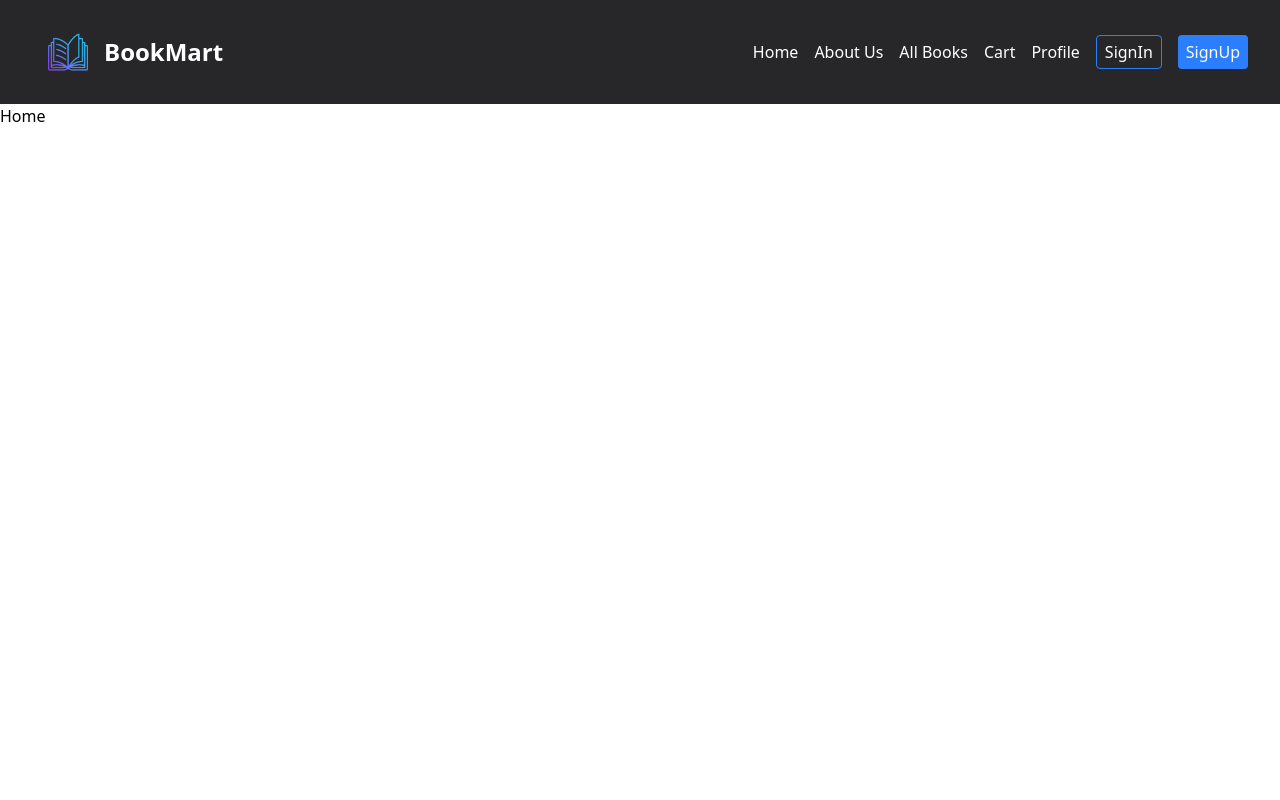
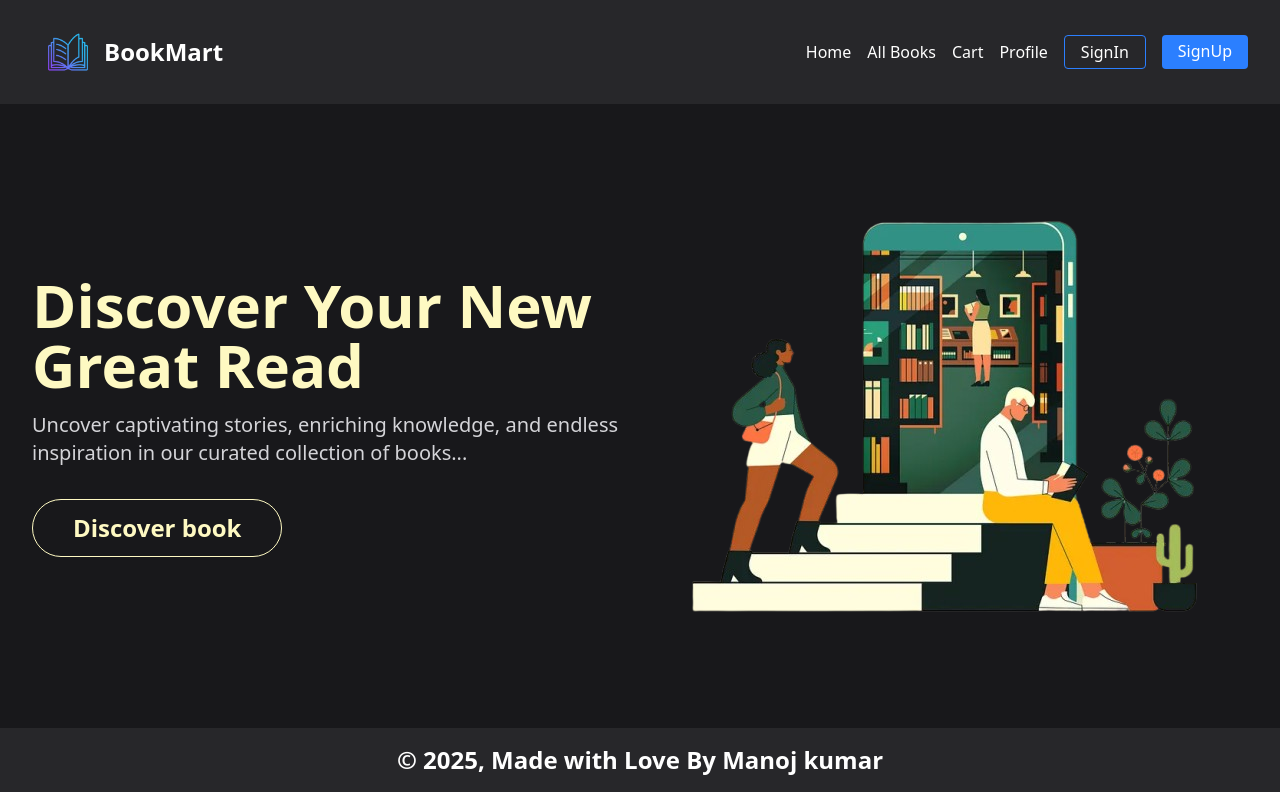
Before and after one commit to 12MANOJKUMAR/BookStore, a React (Vite) app in the folder frontend/BookMart/: page / in a window 1280 px wide. Shown: the top 800 px of the page. Built offline with nearby package versions, Linux system fonts and the light colour scheme.

Commit message:
react routing done

```diff
--- a/frontend/BookMart/src/App.jsx
+++ b/frontend/BookMart/src/App.jsx
@@ -1,12 +1,27 @@
 import Home from './pages/Home'
 import Navbar from './components/Navbar/Navbar'
 import Footer from './components/Footer/Footer'
+import { BrowserRouter as Router, Routes, Route } from 'react-router-dom'
+import Login from './pages/Login'
+import SignUp from './pages/SignUp'
+import AllBooks from './pages/AllBooks'
+import Cart from './pages/Cart'
+import Profile from './pages/Profile'
 const App = ()=>{
   return (
     <div className="">
+      <Router>
       <Navbar/>
-      <Home/>
+        <Routes>
+        <Route exact path= "/"  element ={<Home/>} />
+        <Route  path= "/login"  element ={<Login/>} />
+        <Route  path= "/signup"  element ={<SignUp/>} />
+        <Route  path= "/all-books"  element ={<AllBooks/>} />
+        <Route  path= "/cart"  element ={<Cart/>} />
+        <Route  path= "/profile"  element ={<Profile/>} />
+      </Routes>
       <Footer/>
+      </Router>
     </div>
   )
 }
--- /dev/null
+++ b/frontend/BookMart/src/components/Home/Hero.jsx
@@ -0,0 +1,26 @@
+import img from "./hero.png";
+const Hero = () => {
+  return (
+    <div className="hero h-[78vh] px-8 flex">
+      <div className=" w-full lg:w-3/6 flex flex-col items-center lg:items-start justify-center  ">
+        <h1 className="text-4xl lg:text-6xl font-semibold text-yellow-100 text-center lg:text-left">
+          Discover Your New Great Read
+        </h1>
+        <p className="mt-4 text-xl text-zinc-300 text-center lg:text-left">
+          Uncover captivating stories, enriching knowledge, and endless
+          inspiration in our curated collection of books...
+        </p>
+        <div className="mt-8">
+          <button className="text-yellow-100 text-xl lg:text-2xl font-semibold border border-yellow-100 px-10 py-3 hover:bg-zinc-800 rounded-full">
+            Discover book
+          </button>
+        </div>
+      </div>
+      <div className="w-full lg:w-3/6 h-auto lg:h-[100%] flex items-center justify-center">
+      <img src={img} alt="hero"  className = ""/>
+      </div>
+    </div>
+  );
+};
+
+export default Hero;
--- a/frontend/BookMart/src/components/Navbar/Navbar.jsx
+++ b/frontend/BookMart/src/components/Navbar/Navbar.jsx
@@ -1,3 +1,4 @@
+import { Link } from "react-router-dom";
 import logo from "../../assets/bookmart-logo.png";
 
 const Navbar = () => {
@@ -6,10 +7,6 @@ const Navbar = () => {
     {
       title:"Home",
       link : '/'
-    },
-    {
-      title: 'About Us',
-      link : '/about-us'
     },
     {
       title: 'All Books',
@@ -26,19 +23,19 @@ const Navbar = () => {
   ]
   return (
     <div className="navbar bg-zinc-800 text-white px-8 py-4 flex items-center justify-between">
-      <div className="logo flex items-center">
+      <Link  to={'/'} className="logo flex items-center">
         <img src={logo} alt="logo" className="h-10 m-4" />
         <h1 className="text-2xl font-semibold">BookMart</h1>
-      </div>
+      </Link>
       <div className="nav-right-side flex items-center gap-4">
       <div className="nav-links flex  items-center gap-4">
        {links.map((item,i)=>(
-        <div key ={item} className="hover:text-blue-500 cursor-pointer transition-all duration-300">{item.title}</div>
+        <Link to ={item.link} key ={item} className="hover:text-blue-500 cursor-pointer transition-all duration-300">{item.title}</Link >
        ))}
       </div>
       <div className="flex gap-4">
-       <button className="px-2 py-1 border border-blue-500 rounded transition-all duration-300 hover:bg-amber-50 hover:text-zinc-700">SignIn</button>
-       <button className="px-2 py-1 bg-blue-500 rounded transition-all duration-300 hover:bg-amber-50 hover:text-zinc-700">SignUp</button>
+       <Link to={'/login'} className="px-4 py-1 border border-blue-500 rounded transition-all duration-300 hover:bg-amber-50 hover:text-zinc-700">SignIn</Link >
+       <Link to = {'/signup'} className="px-4 py-1 bg-blue-500 rounded transition-all duration-300 hover:bg-amber-50 hover:text-zinc-700">SignUp</Link >
       </div>
       </div>
     </div>
--- /dev/null
+++ b/frontend/BookMart/src/pages/AllBooks.jsx
@@ -0,0 +1,12 @@
+
+
+const AllBooks =()=>{
+
+
+  return(
+
+    <div className="allbooks">allbooks</div>
+  )
+}
+
+export default AllBooks;
--- /dev/null
+++ b/frontend/BookMart/src/pages/Cart.jsx
@@ -0,0 +1,12 @@
+
+
+const Cart =()=>{
+
+
+  return (
+
+    <div className="cart">cart</div>
+  )
+}
+
+export default Cart
--- a/frontend/BookMart/src/pages/Home.jsx
+++ b/frontend/BookMart/src/pages/Home.jsx
@@ -1,10 +1,12 @@
-
+import Hero from "../components/Home/Hero";
 
 const Home = ()=>{
 
 
   return (
-    <div className="home h-screen">Home</div>
+    <div className="home  bg-zinc-900 text-white">
+    <Hero/>
+    </div>
   )
 }
 
--- /dev/null
+++ b/frontend/BookMart/src/pages/Login.jsx
@@ -0,0 +1,10 @@
+
+
+const Login =()=>{
+
+  return (
+    <div className="login">login</div>
+  )
+}
+
+export default Login;
--- /dev/null
+++ b/frontend/BookMart/src/pages/Profile.jsx
@@ -0,0 +1,9 @@
+
+const Profile =()=>{
+
+  return (
+    <div className="profile">profile</div>
+  )
+}
+
+export default Profile;
--- /dev/null
+++ b/frontend/BookMart/src/pages/SignUp.jsx
@@ -0,0 +1,14 @@
+
+
+const SignUp =()=>{
+
+
+  return (
+
+
+    <div className="signUp">signup</div>
+  )
+}
+
+
+export default SignUp;
```
Also changed, not shown: frontend/BookMart/src/assets/lovepik-bookstore-in-winter-png-image_401894579_wh1200.png (added), frontend/BookMart/src/components/Home/hero.png (added).
